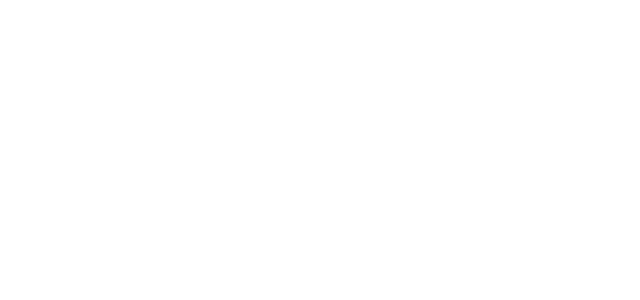
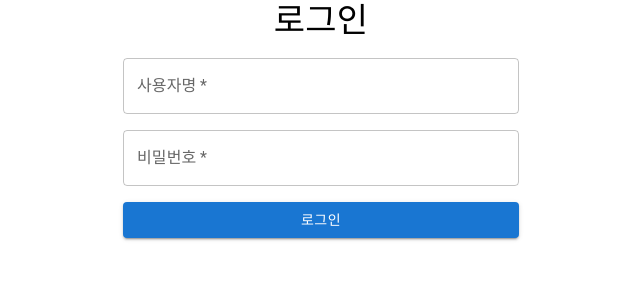
Before and after one commit to 2024-advanced-web-programming/AWPTerm-frontEnd, a React (Create React App) app: page /admin/login in a window 1280 px wide. Before the commit this address had no page. Shown: the top 300 px of the page, without its empty margins (319-959 px from the left). Built offline with nearby package versions, Linux system fonts and the light colour scheme.

Commit message:
[FrontEnd :: 나도 뭐가 바꼈는지 잘 모르겟음 ㅋㅋ]

```diff
--- a/src/App.js
+++ b/src/App.js
@@ -9,6 +9,7 @@
 import RegistClub from './components/club/RegistClub';
 import RegistClubStatus from './components/club/RegistClubStatus';
 import RegistClubApprove from './components/management/RegistClubApprove';
+import AdminLogin from './components/management/adminLogin';
 
 function App() {
   return (
@@ -18,6 +19,7 @@
         <Routes>
           <Route path="/" element={<Top />} />
           <Route path="/login" element={<Login />} />
+          <Route path="/admin/login" element={<AdminLogin />} />
           <Route path="/register" element={<Register />} />
           <Route path="/member/kakao/callback" element={<KakaoLoginHandeler />} />
           <Route path="/registClub" element={<RegistClub />} />
--- a/src/components/club/RegistClub.js
+++ b/src/components/club/RegistClub.js
@@ -52,7 +52,7 @@
 
   const navigate = useNavigate();
 
-  const handleSubmit = () => {
+  const handleSubmit = async () => {
     // 여기에 동아리 등록 정보를 처리하는 코드를 추가할 수 있습니다.
     console.log('동아리 등록 정보:', {
       clubType,
@@ -67,7 +67,7 @@
     });
 
     try {
-      const res = axios.post(process.env.REACT_APP_SERVER_URL + '/club/register', {
+      const res = await axios.post(process.env.REACT_APP_SERVER_URL + '/club/register', {
         clubType: clubType,
         name: clubName,
         requestorCode: applicantID,
--- a/src/components/club/RegistClubStatus.js
+++ b/src/components/club/RegistClubStatus.js
@@ -1,5 +1,6 @@
-import React from 'react';
+import React, { useEffect, useState } from 'react';
 import { Table, TableBody, TableCell, TableContainer, TableHead, TableRow, Paper } from '@mui/material';
+import axios from 'axios';
 
 const RegistClubStatus = () => {
   // 더미 데이터 (임의로 생성)
@@ -8,6 +9,36 @@
     { id: 2, clubType: '학과', clubName: '과학 동아리', applicantName: '이순신', applicantID: '20230002', advisorName: '박교수', status: '승인' },
     { id: 3, clubType: '중앙', clubName: '음악 동아리', applicantName: '심청', applicantID: '20230003', advisorName: '최교수', status: '거절' },
   ];
+
+  const [statusList, setStatusList] = useState(dummyData);
+
+
+  // TODO : 통신 제대로 구현 -> 백엔드 컨트롤러 코드 없음
+  const getclubList = async () => {
+    try {
+      const res = await axios.get(process.env.REACT_APP_SERVER_URL + '/member/applied/clubs');
+
+      console.log(res);
+
+      if(res.status === 200) {
+        return res.data;
+      }
+    } catch (error) {
+      console.log(error);
+      return null;
+    }
+  }
+
+  useEffect(() => {
+    const fetchClubStatusList = async () => {
+      const data = await getclubList();
+      if(data) {
+        setStatusList(data);
+      }
+    }
+
+    fetchClubStatusList();
+  })
 
   return (
     <TableContainer component={Paper}>
@@ -23,7 +54,7 @@
           </TableRow>
         </TableHead>
         <TableBody>
-          {dummyData.map((row) => (
+          {statusList.map((row) => (
             <TableRow key={row.id}>
               <TableCell>{row.clubType}</TableCell>
               <TableCell>{row.clubName}</TableCell>
--- a/src/components/management/RegistClubApprove.js
+++ b/src/components/management/RegistClubApprove.js
@@ -3,11 +3,13 @@
 
 function RegistClubApprove() {
   // 더미 데이터 (임의로 생성)
-  const [applications, setApplications] = useState([
+  const dummys = [
     { id: 1, clubType: '중앙', clubName: '예술 동아리', applicantName: '홍길동', applicantAffiliation: '예술학과', applicantID: '20230001', applicantContact: '010-1234-5678', advisorName: '김교수', advisorMajor: '미술', advisorContact: '010-9876-5432', status: '검토', rejectionReason: '' },
     { id: 2, clubType: '학과', clubName: '과학 동아리', applicantName: '이순신', applicantAffiliation: '물리학과', applicantID: '20230002', applicantContact: '010-1111-2222', advisorName: '박교수', advisorMajor: '물리학', advisorContact: '010-3333-4444', status: '검토', rejectionReason: '' },
     { id: 3, clubType: '중앙', clubName: '음악 동아리', applicantName: '심청', applicantAffiliation: '음악학과', applicantID: '20230003', applicantContact: '010-5555-6666', advisorName: '최교수', advisorMajor: '음악', advisorContact: '010-7777-8888', status: '검토', rejectionReason: '' },
-  ]);
+  ];
+
+  const [applications, setApplications] = useState(dummys);
   const [selectedApplication, setSelectedApplication] = useState(null);
   const [rejectionReason, setRejectionReason] = useState('');
   const [openModal, setOpenModal] = useState(false);
--- /dev/null
+++ b/src/components/management/adminLogin.js
@@ -0,0 +1,58 @@
+import { Button, TextField, Typography } from '@mui/material';
+import { Container } from '@mui/system';
+import axios from 'axios';
+import React, { useState } from 'react';
+import { useNavigate } from 'react-router-dom';
+
+const AdminLogin = () => {
+    const [username, setUsername] = useState('');
+    const [password, setPassword] = useState('');
+    const navigate = useNavigate();
+
+    const handleSubmit = async () => {
+        try {
+            console.log(username);
+            console.log(password);
+
+            const res = await axios.post(process.env.REACT_APP_SERVER_URL + '/admin/login', {
+                id: username,
+                password: password
+            });
+
+            console.log("success", res.data);
+
+            if(res.status === 200) {
+            //   navigate("/");
+            }
+
+        } catch (error) {
+            console.log("fail", error);
+        }
+    }
+
+    return(
+        <Container maxWidth="xs">
+      <Typography variant="h4" align="center">로그인</Typography>
+      <form style={{ marginTop: '1rem', display: 'flex', flexDirection: 'column', gap: '1rem' }} onSubmit={handleSubmit}>
+        <TextField
+          label="사용자명"
+          variant="outlined"
+          value={username}
+          onChange={(e) => setUsername(e.target.value)}
+          required
+        />
+        <TextField
+          label="비밀번호"
+          type="password"
+          variant="outlined"
+          value={password}
+          onChange={(e) => setPassword(e.target.value)}
+          required
+        />
+        <Button variant="contained" color="primary" type="submit">로그인</Button>
+      </form>
+    </Container>
+    )
+};
+
+export default AdminLogin;
```
Also changed, not shown: src/components/management/adminPage.js (added, +32 -0 lines).
